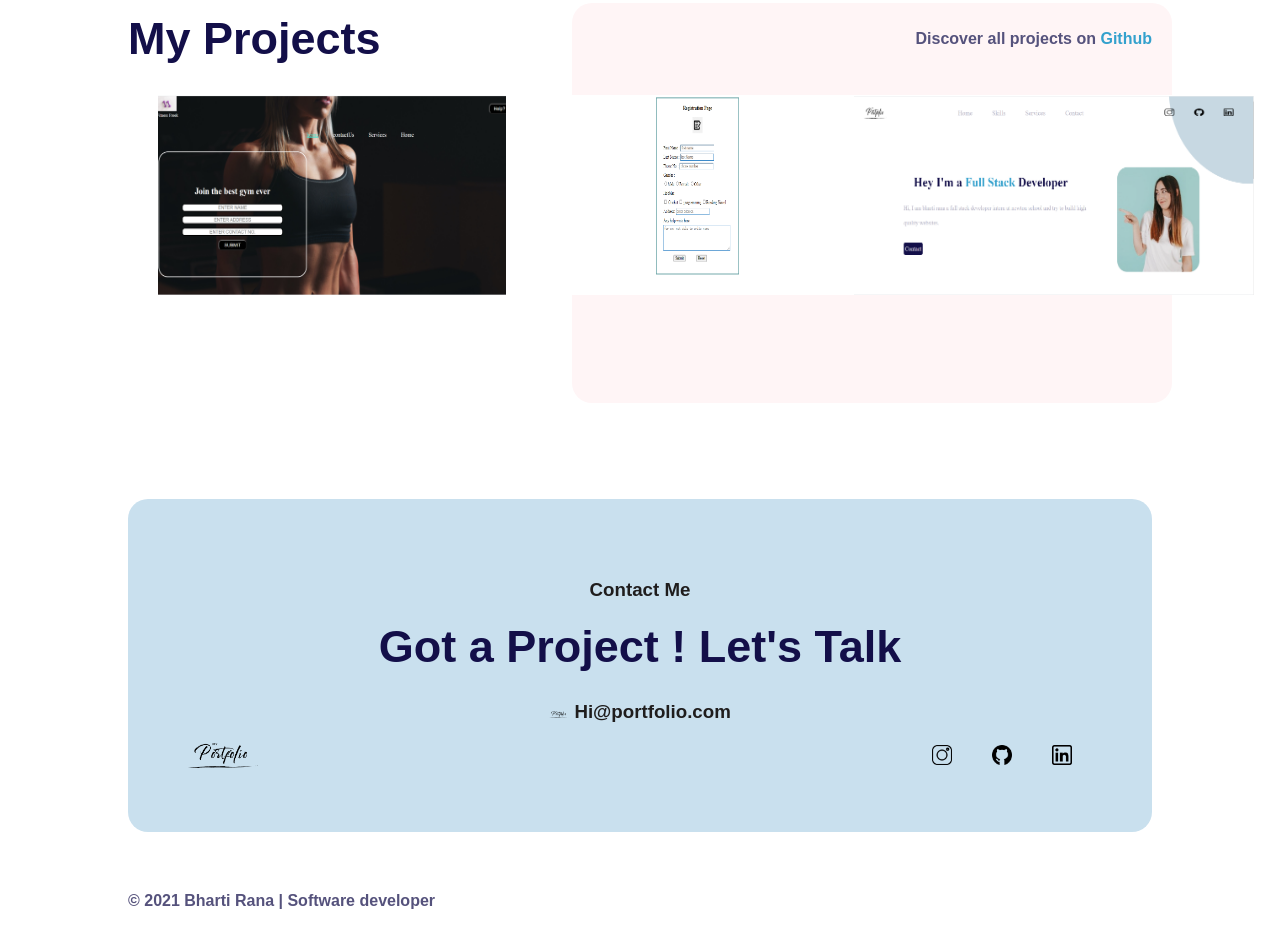
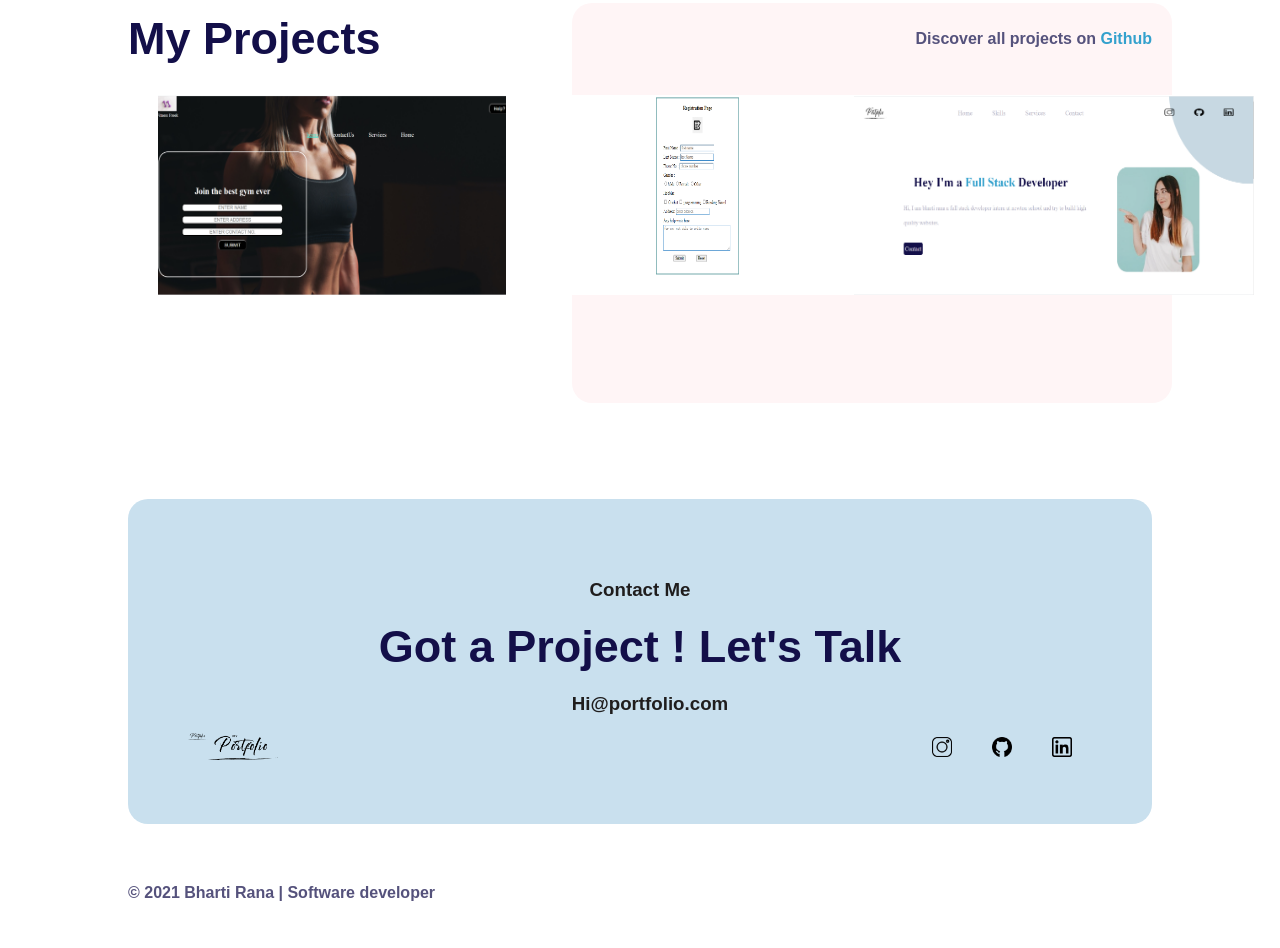
Before and after one commit to Bhartirana2812/Portfolio-website-Project, a plain HTML site: page index.html in a window 1280 px wide. Shown: the part 1565-2513 px from the top of the page. Drawn offline with Linux system fonts and the light colour scheme; files whose address does not match are found by name.

Commit message:
Update style.css

```diff
--- a/style.css
+++ b/style.css
@@ -306,6 +306,11 @@ h3{color: var(--grey);
     margin-top: 18px;
     /* margin-right: 5px; */
 }
+.id .mail{
+    display: block;
+    float: left;
+    margin-top: 40px;
+}
 .contactpart{
     margin-top: 170px;
 }
```
